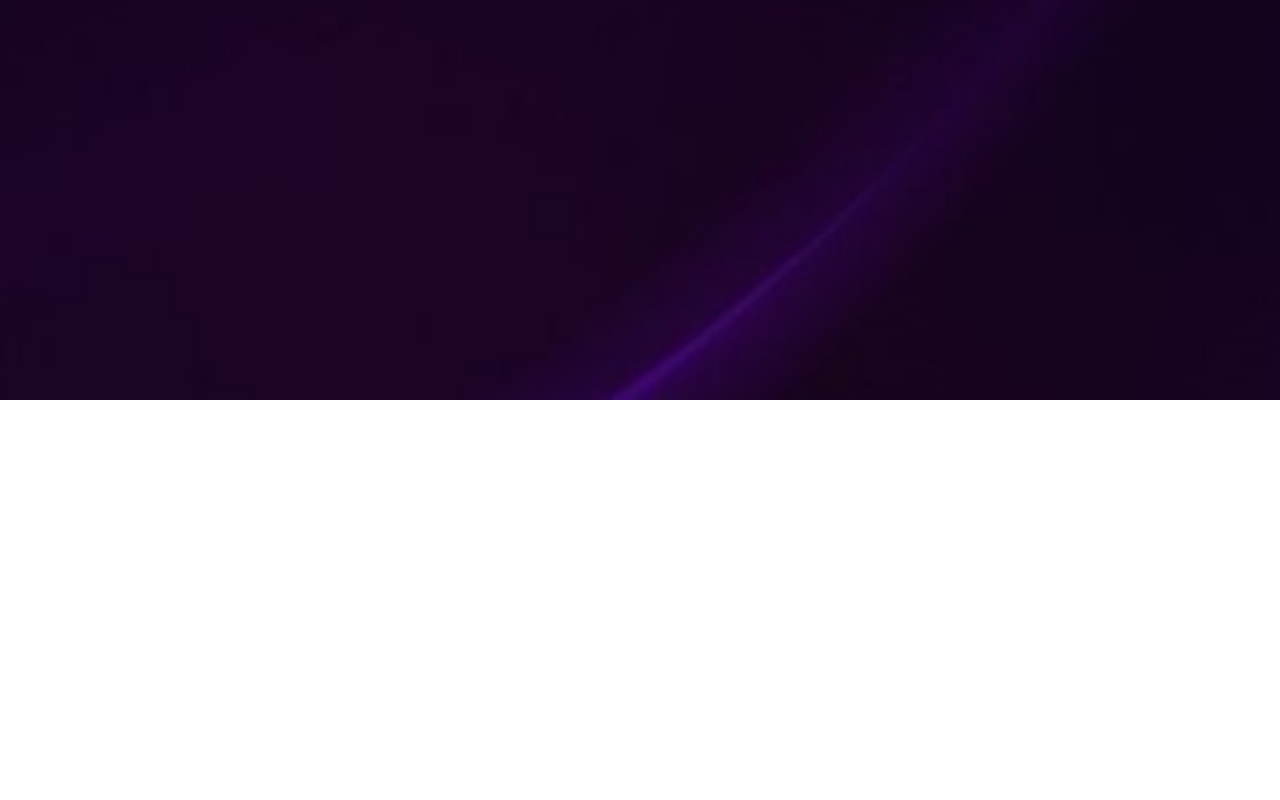
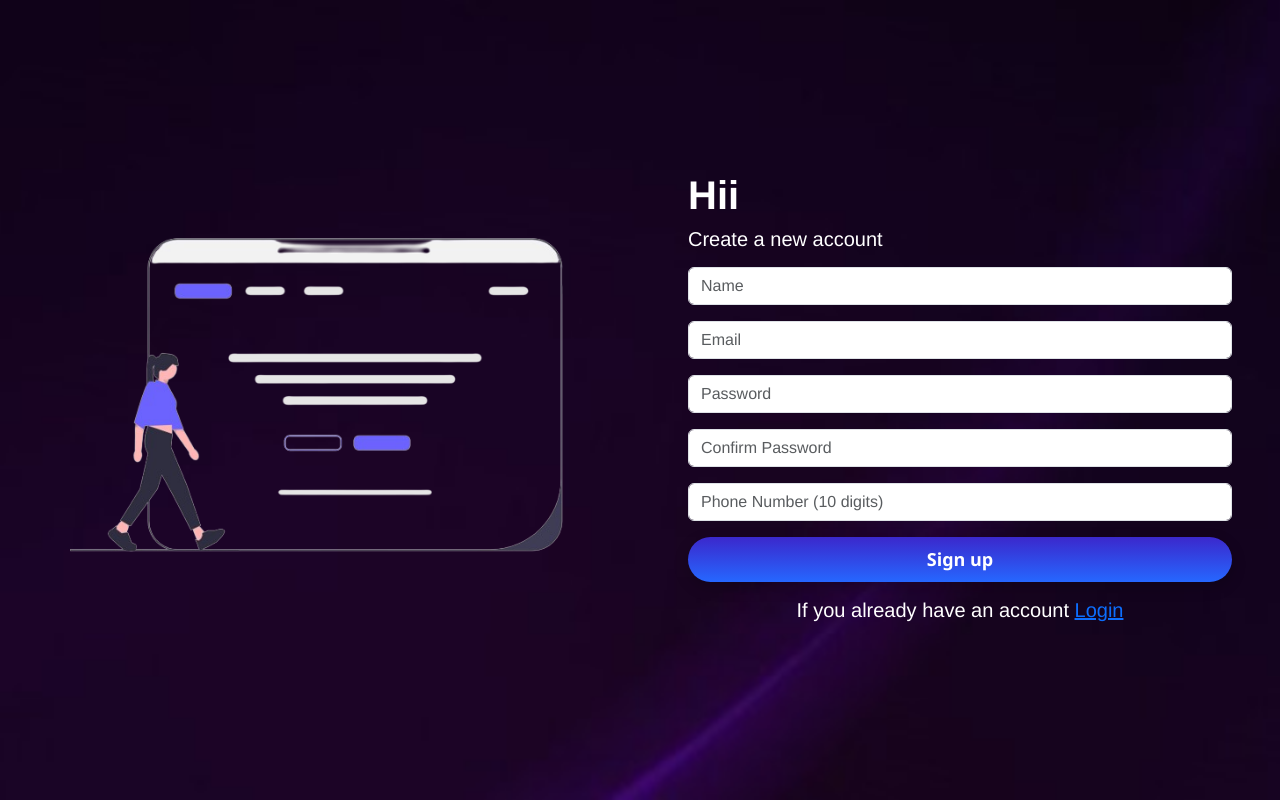
Before and after one commit to prernamorwal/Task-Management, a React (Vite) app: page /Task-Management/register in a window 1280 px wide. Before the commit this address had no page. Built offline with nearby package versions, Linux system fonts and the light colour scheme.

Commit message:
fix: path issue

```diff
--- a/src/App.jsx
+++ b/src/App.jsx
@@ -24,7 +24,7 @@ const Logout = () => {
   localStorage.removeItem("loggedInUser");
 
   // Redirect the user to the admin login page
-  return <Navigate to="/login" replace />;
+  return <Navigate to="/Task-Management/login" replace />;
 };
 
 const App = () => {
@@ -51,7 +51,7 @@ const App = () => {
         {error && <p>Error: {error}</p>}
         <Routes>
           <Route
-            path="/"
+            path="/Task-Management/"
             element={
               loggedInUser ? (
                 <UserDashboard loggedInUser={loggedInUser} />
@@ -60,9 +60,9 @@ const App = () => {
               )
             }
           />
-          <Route path="/register" element={<Registration />} />
+          <Route path="/Task-Management/register" element={<Registration />} />
           <Route
-            path="/login"
+            path="/Task-Management/login"
             element={<Login setLoggedInUser={setLoggedInUser} />}
           />
           <Route
--- a/src/components/UserPages/Registration.jsx
+++ b/src/components/UserPages/Registration.jsx
@@ -164,7 +164,8 @@ const Registration = () => {
           </form>
           <div className="col text-center">
             <h5>
-              If you already have an account <a href="/login">Login</a>
+              If you already have an account{" "}
+              <a href="/Task-Management/login">Login</a>
             </h5>
           </div>
         </div>
--- a/src/components/UserPages/UserLogin.jsx
+++ b/src/components/UserPages/UserLogin.jsx
@@ -117,7 +117,8 @@ const Login = ({ setLoggedInUser }) => {
 
           <div className="col text-center">
             <h5>
-              If you do not have an account <Link to="/register">Register</Link>
+              If you do not have an account{" "}
+              <Link to="/Task-Management/register">Register</Link>
             </h5>
           </div>
         </div>
```
